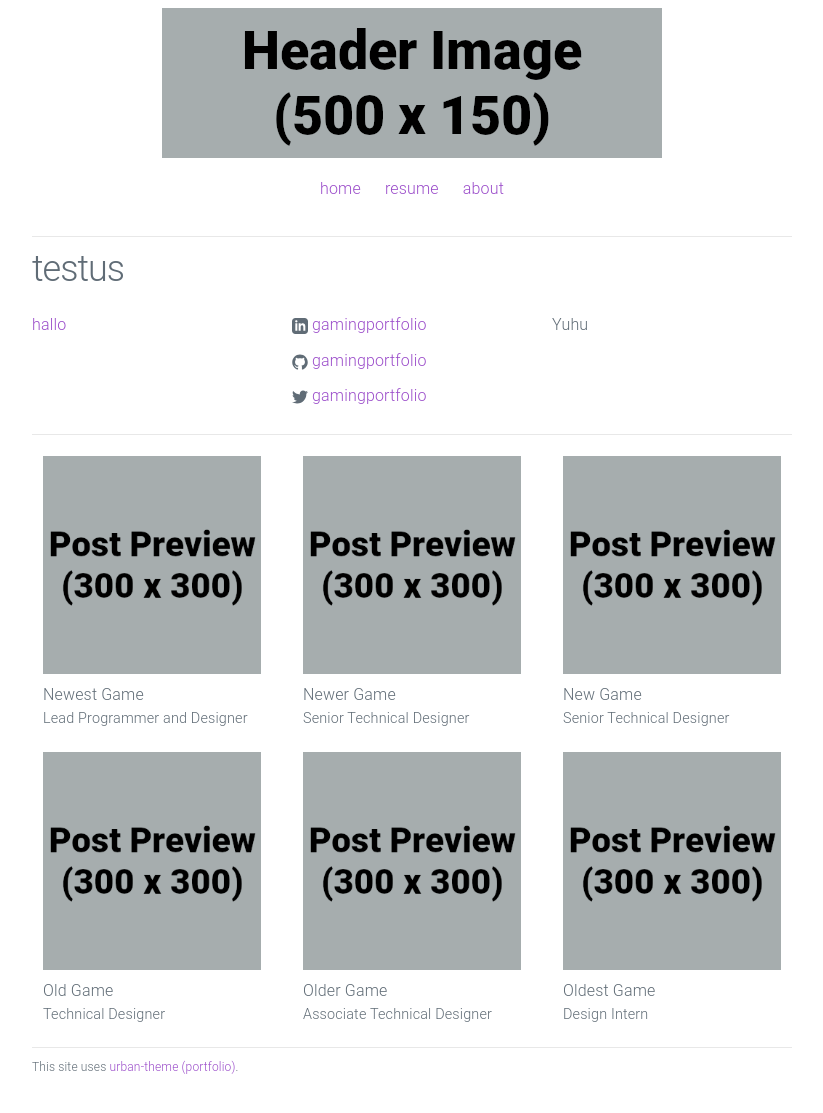
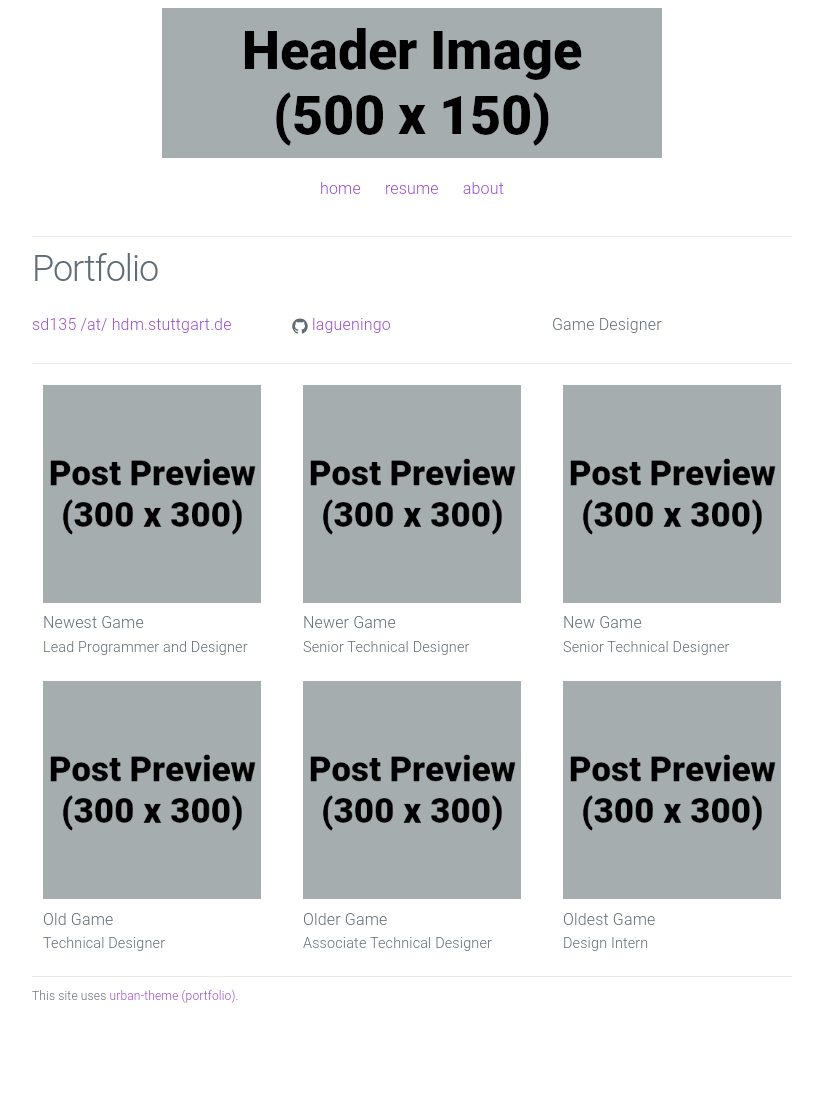
Before and after one commit to lagueningo/s-portfolio, a Jekyll site: the page built from index.html, in a window 1280 px wide. Shown: the whole page, without its empty margins (228-1051 px from the left). Built offline with Jekyll 4.4.1, drawn with Linux system fonts in a browser that asks for light colours; after the commit the page ends 1041 px from its top, so only the background shows below that.

Commit message:
Update _config.yml

```diff
--- a/_config.yml
+++ b/_config.yml
@@ -1,12 +1,12 @@
 # Site settings
-title: testus
-email: hallo
+title: Portfolio
+email: sd135 /at/ hdm.stuttgart.de
 description: > # keep this and put description below
-  Yuhu
-url: "https://yourdomain.com" # the base hostname & protocol for your site
-linkedin_url: "https://www.linkedin.com/in/gamingportfolio"
-github_username: gamingportfolio
-twitter_username: gamingportfolio
+  Game Designer
+#url: "https://yourdomain.com" # the base hostname & protocol for your site
+#linkedin_url: "https://www.linkedin.com/in/gamingportfolio"
+github_username: lagueningo
+#twitter_username: gamingportfolio
 footer_text: "This site uses <a href='https://github.com/gamingportfolio/urban-theme-portfolio'>urban-theme (portfolio)</a>."
 
 # Build settings
```
